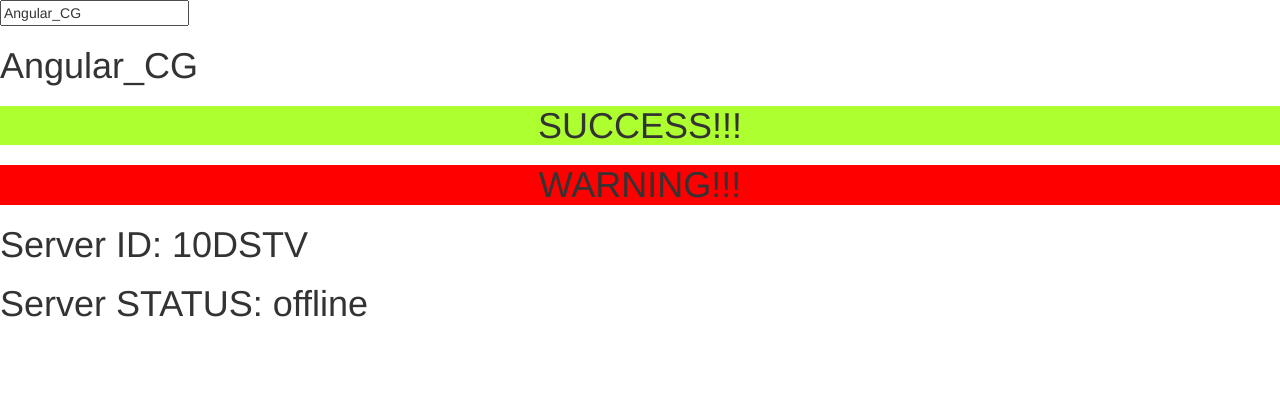
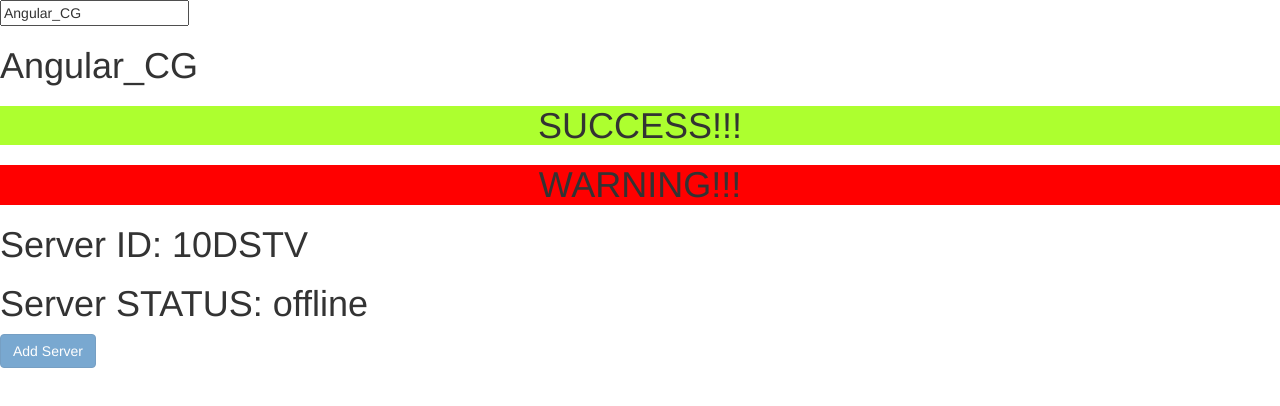
Before and after one commit to lMiguelVSl/Angular_CG, an Angular app: page / in a window 1280 px wide. Shown: the top 406 px of the page. Built offline with nearby package versions, Linux system fonts and the light colour scheme.

Commit message:
property binding

```diff
--- a/src/app/app.component.html
+++ b/src/app/app.component.html
@@ -6,3 +6,4 @@
 <app-warning-alert></app-warning-alert>
 
 <app-server></app-server>
+<app-servers></app-servers>
--- a/src/app/components/servers/servers.component.html
+++ b/src/app/components/servers/servers.component.html
@@ -1 +1 @@
-<p>servers works!</p>
+<button class="btn btn-primary" [disabled]="allowSetButton">Add Server</button>
--- a/src/app/components/servers/servers.component.ts
+++ b/src/app/components/servers/servers.component.ts
@@ -7,4 +7,10 @@ import { Component } from '@angular/core';
 })
 export class ServersComponent {
 
+  allowSetButton: boolean = false;
+  constructor() {
+    setTimeout(() => {
+      this.allowSetButton = true;
+    }, 2000);
+  }
 }
```
